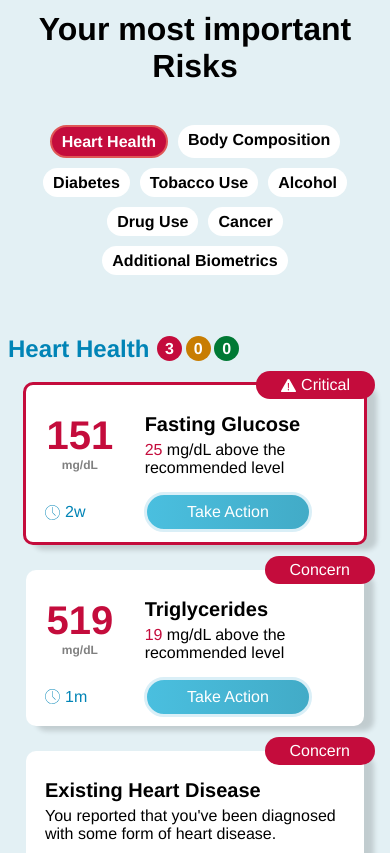
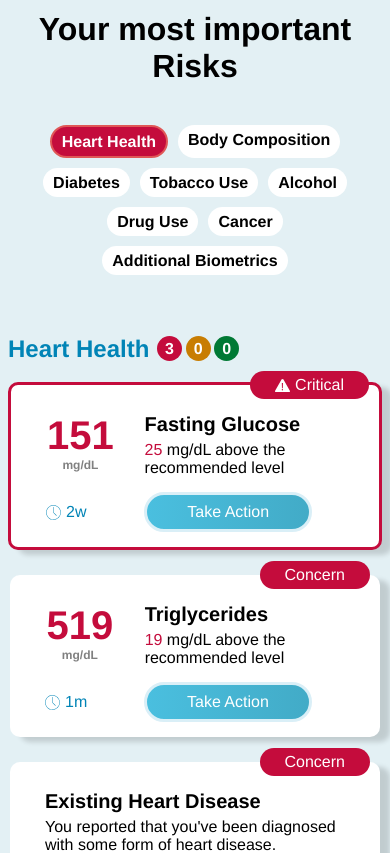
Before and after one commit to myran2/wcusa-fe-challenge, a Vue app: page / in a window 390 px wide. Shown: the top 853 px of the page. Built offline with nearby package versions, Linux system fonts and the light colour scheme.

Commit message:
Make biometric card dimensions more explicit so that they look consistent at small screen widths

```diff
--- a/src/scss/_biometricCard.scss
+++ b/src/scss/_biometricCard.scss
@@ -6,13 +6,13 @@
     border-radius: 10px;
     box-shadow: 10px 5px 5px rgba(0, 0, 0, .15);
     margin-bottom: 25px;
-    padding: 0px 5% 2.5% 5%;
+    padding: 0px 35px 15px 35px;
     .card-header {
         display: flex;
         justify-content: flex-end;
         position: relative;
         transform: translateY(-50%);
-        right: -10%;
+        right: -25px;
 
         span {
             padding: 5px 25px;
```
